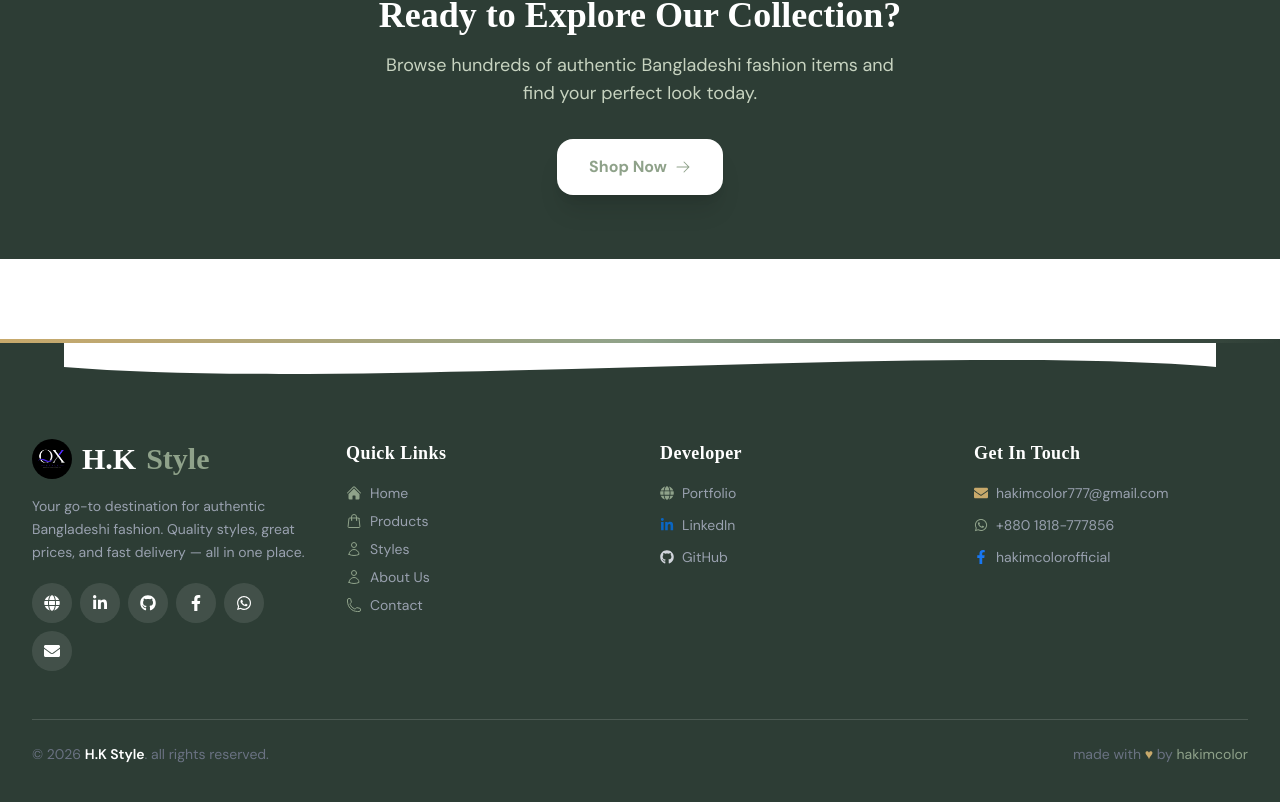
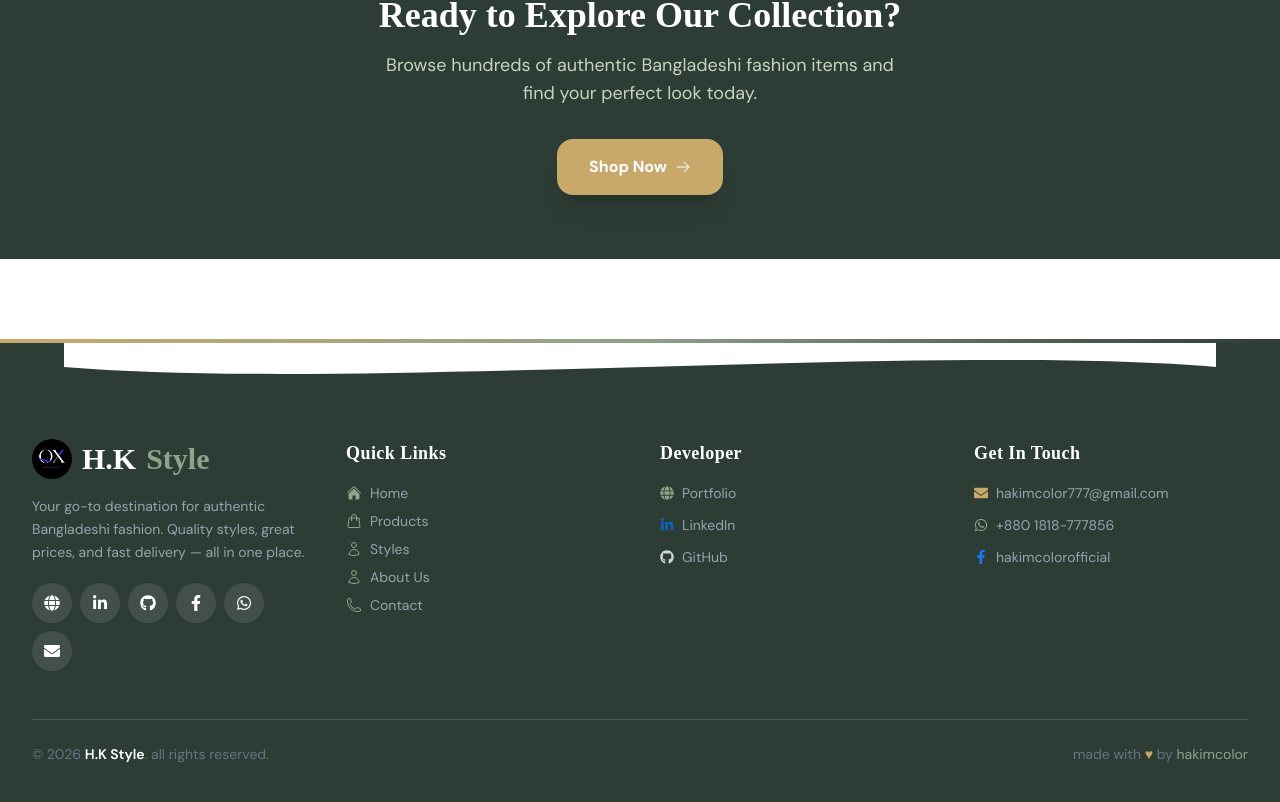
Before and after one commit to hakimcolor/Fashion-Store-Using-Local-Storage-, a React (Vite) app: page /about in a window 1280 px wide. Shown: the part 2466-3268 px from the top of the page. Built offline with nearby package versions, Linux system fonts and the light colour scheme; a web font is replaced by a local one.

Commit message:
style: CTA button changed to solid gold #C8A96B

```diff
--- a/src/pages/About.jsx
+++ b/src/pages/About.jsx
@@ -277,7 +277,7 @@ const About = () => {
           </p>
           <Link
             to="/products"
-            className="inline-flex items-center gap-2 px-8 py-4 bg-white text-[#8FA28A] font-bold rounded-2xl hover:bg-[#F7F4ED] active:scale-95 transition-all duration-300 shadow-xl cursor-pointer dmsans"
+            className="inline-flex items-center gap-2 px-8 py-4 bg-[#C8A96B] text-white font-bold rounded-2xl hover:bg-[#b8994a] active:scale-95 transition-all duration-300 shadow-xl cursor-pointer dmsans"
           >
             {tr('about_cta_btn', lang)} <HiArrowRight />
           </Link>
```
